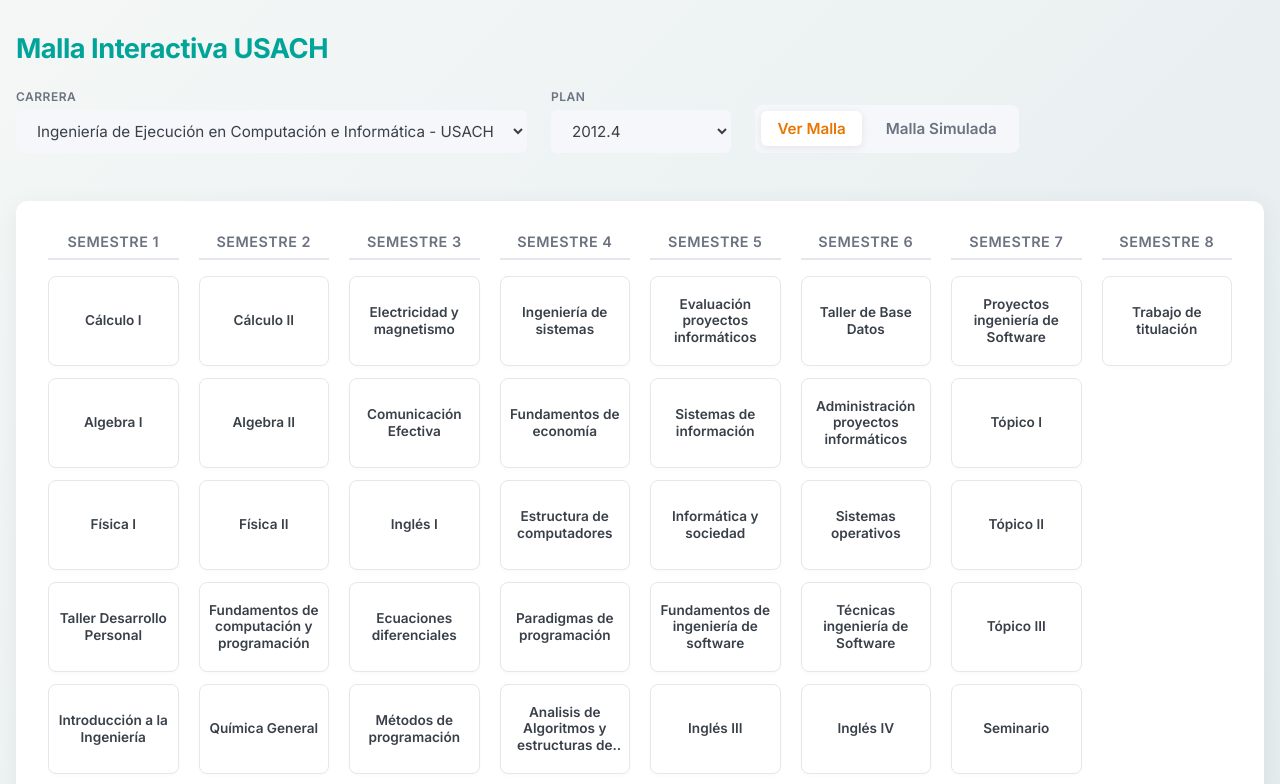
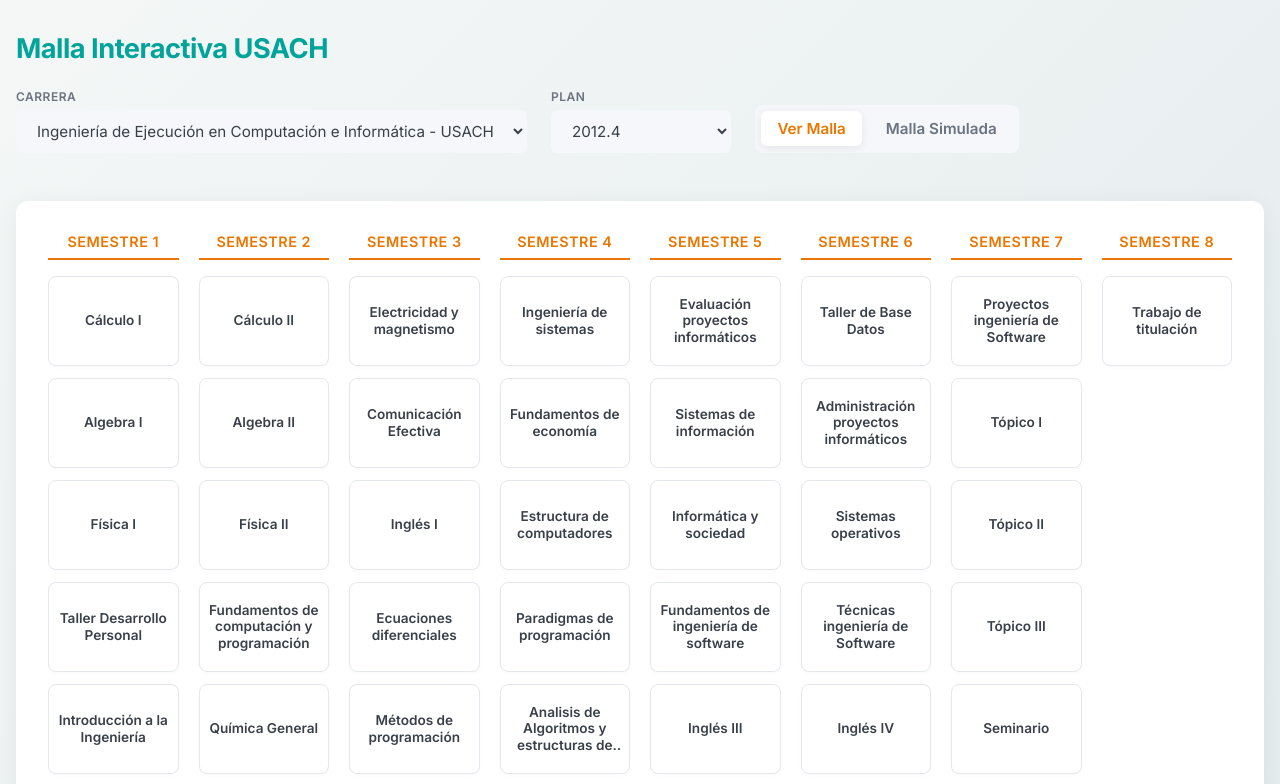
Before and after one commit to IsaacEspinoza91/Malla-Interactiva-Web-USACH, a Vue app: page / in a window 1280 px wide. Shown: the top 784 px of the page. Built offline with nearby package versions, Linux system fonts and the light colour scheme.

Commit message:
Add semestres en naranjo

```diff
--- a/src/components/MallaGrid.vue
+++ b/src/components/MallaGrid.vue
@@ -114,9 +114,9 @@
 .semester-header {
   text-align: center;
   font-weight: 600;
-  color: var(--text-secondary);
+  color: var(--color-orange);
   padding-bottom: 0.5rem;
-  border-bottom: 2px solid var(--color-gray-medium);
+  border-bottom: 2px solid var(--color-orange);
   font-size: 0.9rem;
   text-transform: uppercase;
   letter-spacing: 0.5px;
```
